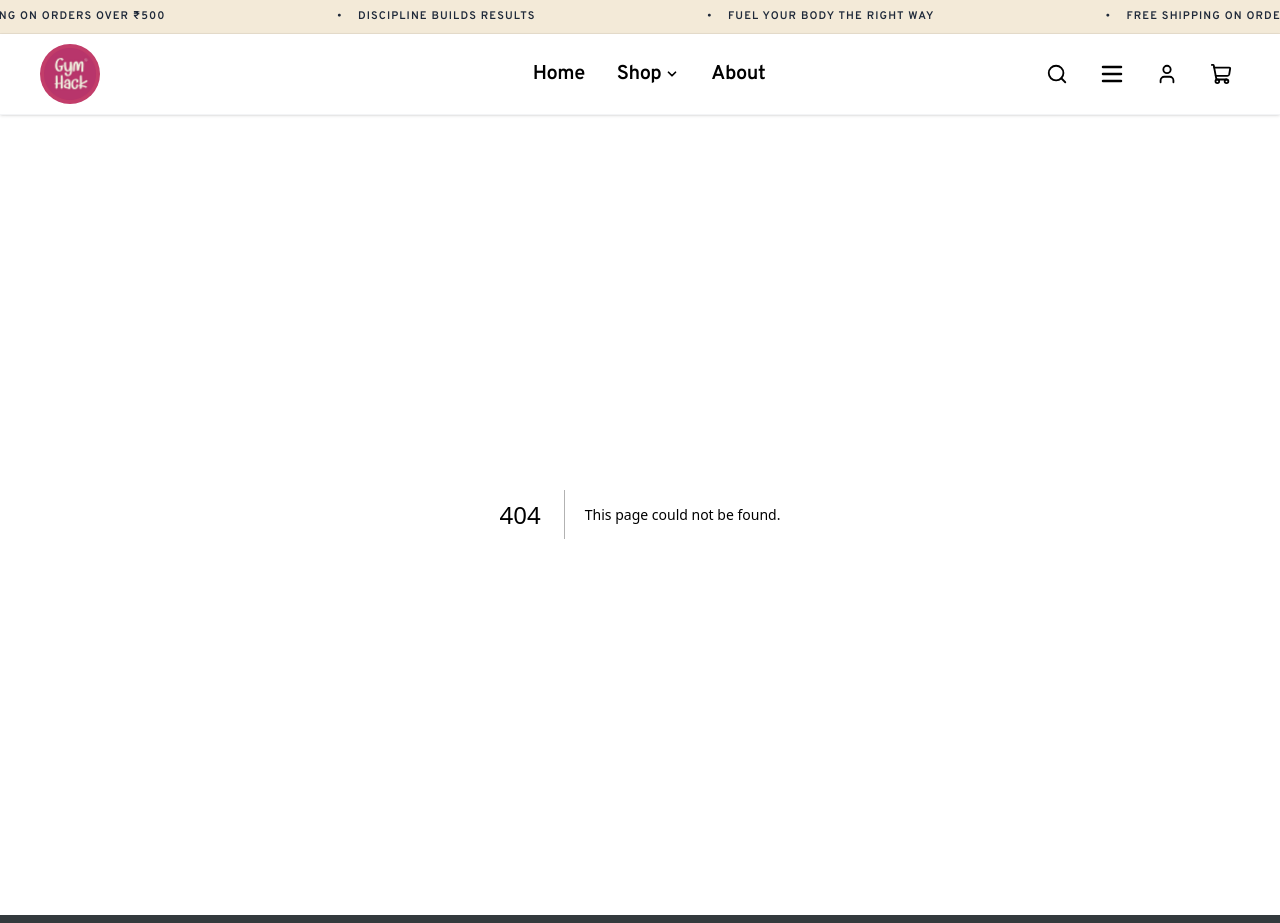
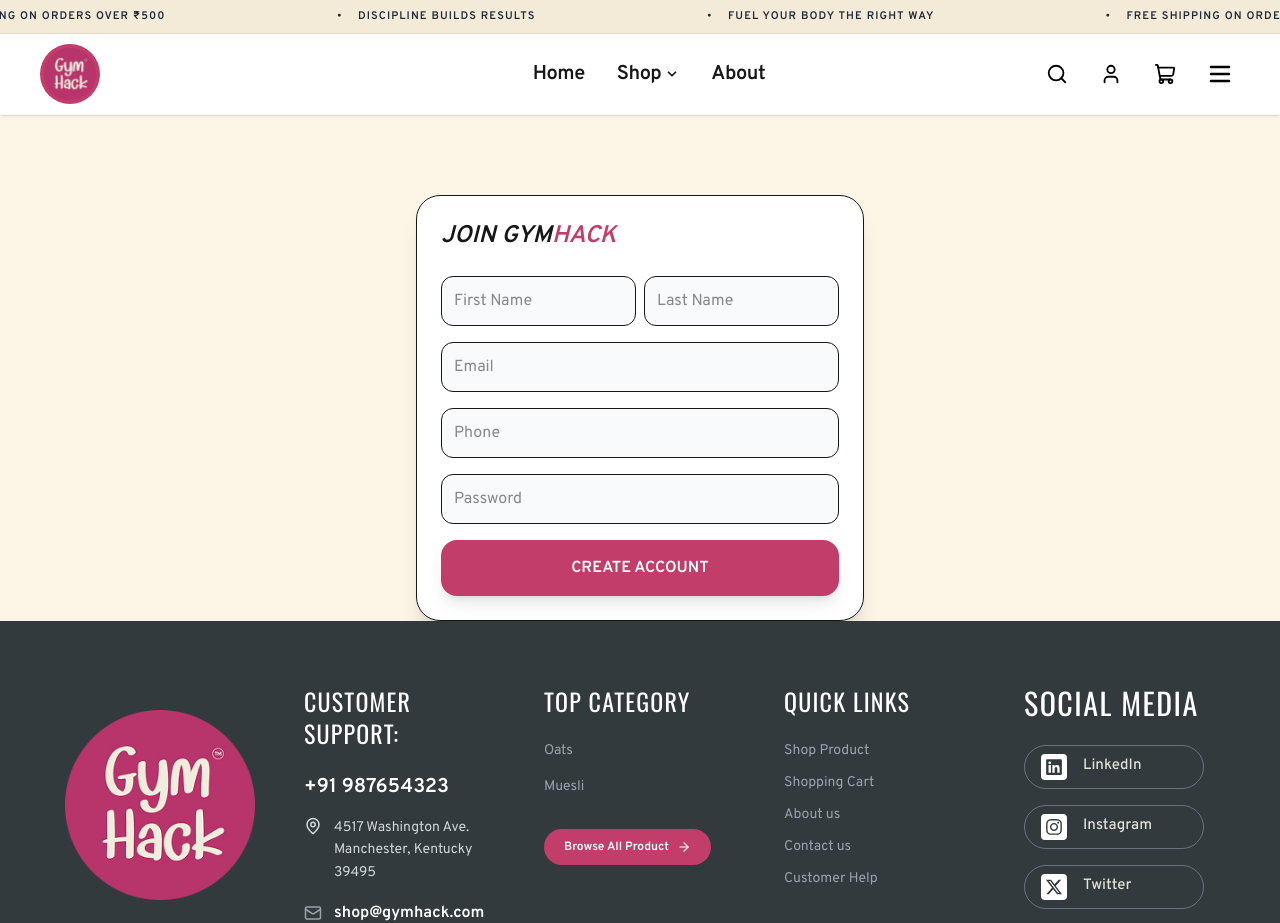
Before and after one commit to LakshmananLax02/GymHack-frontend, a Next.js app: page /signup in a window 1280 px wide. Before the commit this address had no page. Shown: the top 923 px of the page. Built offline with nearby package versions, Linux system fonts and the light colour scheme.

Commit message:
first commit

```diff
--- a/app/Components/Footer.js
+++ b/app/Components/Footer.js
@@ -53,7 +53,7 @@
             <li><Link href="/category/oats" className="hover:text-white transition-colors">Oats</Link></li>
             <li><Link href="/category/muesli" className="hover:text-white transition-colors">Muesli</Link></li>
           </ul>
-          <Link href="/products" className="mt-8 inline-flex items-center gap-2 bg-[#c23d6a] px-5 py-2.5 rounded-lg text-xs font-bold hover:brightness-110 transition-all hover:bg-[#f0ece2] hover:text-black transition-all hover:scale-105">
+          <Link href="/products" className="mt-8 inline-flex items-center gap-2 bg-[#c23d6a] px-5 py-2.5 rounded-full text-xs font-bold hover:brightness-110 transition-all hover:bg-[#f0ece2] hover:text-black transition-all hover:scale-105">
             Browse All Product <ArrowRight size={14} />
           </Link>
         </div>
@@ -82,8 +82,9 @@
         </div>
       </div>
 
-<div className="bg-[#1e2325] py-6 border-t border-gray-700/50 pb-20 md:pb-6">        <p className="text-center text-gray-500 text-[12px] tracking-wide font-secondary px-4">
-          Copyrights gymhack © 2026. Designed and developed by wexoraa infotech
+<div className="bg-[#1e2325] py-6 border-t border-gray-700/50 pb-20 md:pb-6">
+ <p className="text-center text-gray-200 text-[12px] tracking-wide font-secondary px-4">
+          Copyrights gymhack © 2026. Designed and developed by <Link className='text-[#c23d6a]' href="https://wexoraa.com/">Wexoraa infotech</Link>
         </p>
       </div>
     </footer>
--- a/app/Components/Navbar.js
+++ b/app/Components/Navbar.js
@@ -213,14 +213,34 @@
               <Search size={22} />
             </button>
 
-            <div ref={moreRef} className="hidden md:block relative">
+
+            <Link href="/profile" className="hidden md:flex p-2 text-black hover:bg-gray-100 rounded-full transition-colors">
+              <User size={22} />
+            </Link>
+
+            {/* Cart icon */}
+            <button
+              onClick={() => setIsCartOpen(true)}
+              className="hidden md:block relative p-2 text-black hover:bg-gray-100 rounded-full transition-colors"
+            >
+              <div className="relative">
+                <ShoppingCart size={22} />
+                {mounted && totalItems > 0 && (
+                  <span className="absolute bg-[#c23d6a] text-white text-[9px] w-4 h-4 rounded-full flex items-center justify-center font-bold leading-none border-2 border-white" style={{ top: '-7px', right: '-7px' }}>
+                    {totalItems}
+                  </span>
+                )}
+              </div>
+            </button>
+
+             <div ref={moreRef} className="hidden md:block relative">
               <button onClick={() => setIsMoreOpen((v) => !v)} className="p-2 text-black hover:bg-gray-100 rounded-full transition-colors">
                 <AlignJustify size={24} strokeWidth={2.5} />
               </button>
               {isMoreOpen && (
                 <div className="absolute top-full right-0 mt-3 z-50" style={{ width: '420px' }}>
                   <div className="bg-white shadow-2xl rounded-2xl border border-gray-100 overflow-hidden">
-                    <Link href="/login" className="flex items-center gap-3 px-5 py-4 hover:bg-gray-50 transition-colors border-b border-gray-100" onClick={() => setIsMoreOpen(false)}>
+                    <Link href="/signup" className="flex items-center gap-3 px-5 py-4 hover:bg-gray-50 transition-colors border-b border-gray-100" onClick={() => setIsMoreOpen(false)}>
                       <LogIn size={18} className="text-gray-700 shrink-0" />
                       <span className="text-sm font-semibold text-gray-900">Login or signup</span>
                     </Link>
@@ -244,24 +264,6 @@
               )}
             </div>
 
-            <Link href="/profile" className="hidden md:flex p-2 text-black hover:bg-gray-100 rounded-full transition-colors">
-              <User size={22} />
-            </Link>
-
-            {/* Cart icon */}
-            <button
-              onClick={() => setIsCartOpen(true)}
-              className="hidden md:block relative p-2 text-black hover:bg-gray-100 rounded-full transition-colors"
-            >
-              <div className="relative">
-                <ShoppingCart size={22} />
-                {mounted && totalItems > 0 && (
-                  <span className="absolute bg-[#c23d6a] text-white text-[9px] w-4 h-4 rounded-full flex items-center justify-center font-bold leading-none border-2 border-white" style={{ top: '-7px', right: '-7px' }}>
-                    {totalItems}
-                  </span>
-                )}
-              </div>
-            </button>
 
           </div>
         </div>
@@ -622,7 +624,7 @@
                 <Link href="/about" className="block text-lg font-bold" onClick={() => setIsSidebarOpen(false)}>About Us</Link>
               </div>
               <div className="p-6 space-y-1">
-                <Link href="/login" className="flex items-center gap-4 py-3" onClick={() => setIsSidebarOpen(false)}>
+                <Link href="/signup" className="flex items-center gap-4 py-3" onClick={() => setIsSidebarOpen(false)}>
                   <LogIn size={20} className="text-gray-700 shrink-0" />
                   <span className="text-base font-semibold text-gray-900">Login or signup</span>
                 </Link>
--- /dev/null
+++ b/app/context/AuthContext.js
@@ -0,0 +1,32 @@
+'use client';
+import { createContext, useContext, useState, useEffect } from 'react';
+
+const AuthContext = createContext();
+
+export function AuthProvider({ children }) {
+  const [user, setUser] = useState(null);
+  const [loading, setLoading] = useState(true);
+
+  useEffect(() => {
+    const token = localStorage.getItem('token');
+    const savedUser = localStorage.getItem('user');
+    if (token && savedUser) {
+      setUser(JSON.parse(savedUser));
+    }
+    setLoading(false);
+  }, []);
+
+  const logout = () => {
+    localStorage.removeItem('token');
+    localStorage.removeItem('user');
+    setUser(null);
+  };
+
+  return (
+    <AuthContext.Provider value={{ user, setUser, logout, loading }}>
+      {children}
+    </AuthContext.Provider>
+  );
+}
+
+export const useAuth = () => useContext(AuthContext);
--- a/app/layout.tsx
+++ b/app/layout.tsx
@@ -2,15 +2,16 @@
 import { Oswald, Overpass } from 'next/font/google';
 import "./globals.css";
 import Navbar from './Components/Navbar';
-import Footer from './Components/Footer'
+import Footer from './Components/Footer';
+import { AuthProvider } from './context/AuthContext'; // 1. Import your AuthProvider
+import Script from 'next/script'; // 2. Import Script for Razorpay
 
 const oswald = Oswald({
   subsets: ['latin'],
   variable: '--font-oswald',
-  weight: ['400', '700'], // Add weights you need
+  weight: ['400', '700'],
 });
 
-// Secondary text font
 const overpass = Overpass({
   subsets: ['latin'],
   variable: '--font-overpass',
@@ -21,7 +22,7 @@
   title: "Gym Hack | Fuel Your Body",
   description: "High-quality nutrition for your workouts",
 };
-<script src="https://checkout.razorpay.com/v1/checkout.js"></script>
+
 export default function RootLayout({
   children,
 }: Readonly<{
@@ -30,14 +31,24 @@
   return (
     <html
       lang="en"
-      // 2. These variables now exist and can be used here
       className={`${oswald.variable} ${overpass.variable} h-full antialiased`}
     >
+      <head>
+        {/* Standard Way to add Razorpay in Next.js */}
+        <Script
+          src="https://checkout.razorpay.com/v1/checkout.js"
+          strategy="beforeInteractive"
+        />
+      </head>
       <body className="min-h-full flex flex-col">
-        <Navbar />
-        {children}
-        <Footer/>
-
+        {/* 3. Wrap everything in AuthProvider so Signup/Login/Cart can work */}
+        <AuthProvider>
+          <Navbar />
+          <main className="flex-grow">
+            {children}
+          </main>
+          <Footer />
+        </AuthProvider>
       </body>
     </html>
   );
--- /dev/null
+++ b/app/login/page.js
@@ -0,0 +1,86 @@
+'use client';
+import { useState } from 'react';
+import { useRouter } from 'next/navigation';
+import { useAuth } from '../context/AuthContext';
+import Link from 'next/link';
+
+export default function LoginPage() {
+  const [email, setEmail] = useState('');
+  const [password, setPassword] = useState('');
+  const [error, setError] = useState('');
+  const [loading, setLoading] = useState(false);
+
+  const router = useRouter();
+  const { setUser } = useAuth();
+
+  const handleLogin = async (e) => {
+    e.preventDefault();
+    setLoading(true);
+    setError('');
+
+    try {
+      const res = await fetch('http://localhost:5000/api/auth/login', {
+        method: 'POST',
+        headers: { 'Content-Type': 'application/json' },
+        body: JSON.stringify({ email, password }),
+      });
+
+      const data = await res.json();
+
+      if (res.ok) {
+        // 1. Save Token and User Data
+        localStorage.setItem('token', data.token);
+        localStorage.setItem('user', JSON.stringify(data.user));
+
+        // 2. Update Global State
+        setUser(data.user);
+
+        // 3. Redirect to Shop or Checkout
+        router.push('/');
+      } else {
+        setError(data.message || 'Login failed');
+      }
+    } catch (err) {
+      setError('Connection to server failed');
+    } finally {
+      setLoading(false);
+    }
+  };
+
+  return (
+    <div className="max-w-md mx-auto mt-20 p-8 bg-white rounded-3xl shadow-2xl border border-gray-100">
+      <h2 className="text-3xl font-black italic mb-2">WELCOME <span className="text-[#c23d6a]">BACK</span></h2>
+      <p className="text-gray-400 text-sm mb-8 font-medium">Log in to sync your individual cart.</p>
+
+      <form onSubmit={handleLogin} className="space-y-5">
+        <input
+          type="email"
+          placeholder="Email Address"
+          className="w-full p-4 bg-gray-50 border border-gray-100 rounded-2xl outline-none focus:border-[#c23d6a] transition-all"
+          onChange={(e) => setEmail(e.target.value)}
+          required
+        />
+        <input
+          type="password"
+          placeholder="Password"
+          className="w-full p-4 bg-gray-50 border border-gray-100 rounded-2xl outline-none focus:border-[#c23d6a] transition-all"
+          onChange={(e) => setPassword(e.target.value)}
+          required
+        />
+
+        {error && <p className="text-red-500 text-xs font-bold bg-red-50 p-3 rounded-xl italic">! {error}</p>}
+
+        <button
+          disabled={loading}
+          className="w-full py-4 bg-[#c23d6a] text-white rounded-2xl font-black shadow-lg hover:shadow-pink-200 active:scale-95 transition-all"
+        >
+          {loading ? 'AUTHENTICATING...' : 'LOGIN NOW'}
+        </button>
+      </form>
+
+      <p className="text-center mt-6 text-sm text-gray-500">
+        New to Gym Hack? <Link href="/signup" className="text-[#c23d6a] font-bold underline">Create Account</Link>
+      </p>
+    </div>
+  );
+}
--- /dev/null
+++ b/app/signup/page.js
@@ -0,0 +1,72 @@
+'use client';
+import { useState } from 'react';
+import { useRouter } from 'next/navigation';
+import { useAuth } from '../context/AuthContext';
+
+export default function SignupPage() {
+  const [formData, setFormData] = useState({
+    firstName: '', lastName: '', email: '', phone: '', password: ''
+  });
+  const [error, setError] = useState('');
+  const [success, setSuccess] = useState(false); // New Success State
+  const router = useRouter();
+  const { setUser } = useAuth();
+
+  const handleSubmit = async (e) => {
+    e.preventDefault();
+    setError('');
+
+    try {
+      const res = await fetch('http://localhost:5000/api/auth/register', {
+        method: 'POST',
+        headers: { 'Content-Type': 'application/json' },
+        body: JSON.stringify(formData),
+      });
+      const data = await res.json();
+
+      if (res.ok) {
+        setSuccess(true);
+        // Give the UI a moment to show success before navigating
+        setTimeout(() => {
+          router.push('/login');
+        }, 1500);
+      } else {
+        setError(data.message || "Registration failed");
+      }
+    } catch (err) {
+      setError("Server connection failed. Is your backend running?");
+    }
+  };
+
+  return (
+    <div className="max-w-md mx-auto mt-20 p-6 bg-white rounded-3xl shadow-xl border">
+      <h2 className="text-2xl font-black italic mb-6">JOIN GYM<span className="text-[#c23d6a]">HACK</span></h2>
+
+      {success ? (
+        <div className="text-center py-10 space-y-4">
+          <div className="w-16 h-16 bg-green-100 text-green-600 rounded-full flex items-center justify-center mx-auto animate-bounce">
+            ✓
+          </div>
+          <h3 className="font-bold text-lg">Account Created!</h3>
+          <p className="text-sm text-gray-500 italic uppercase tracking-widest">Redirecting to login...</p>
+        </div>
+      ) : (
+        <form onSubmit={handleSubmit} className="space-y-4">
+          <div className="flex gap-2">
+            <input className="w-full p-3 border rounded-xl bg-gray-50 focus:border-[#c23d6a] outline-none transition-all" placeholder="First Name" onChange={e => setFormData({...formData, firstName: e.target.value})} required />
+            <input className="w-full p-3 border rounded-xl bg-gray-50 focus:border-[#c23d6a] outline-none transition-all" placeholder="Last Name" onChange={e => setFormData({...formData, lastName: e.target.value})} required />
+          </div>
+          <input className="w-full p-3 border rounded-xl bg-gray-50 focus:border-[#c23d6a] outline-none transition-all" type="email" placeholder="Email" onChange={e => setFormData({...formData, email: e.target.value})} required />
+          <input className="w-full p-3 border rounded-xl bg-gray-50 focus:border-[#c23d6a] outline-none transition-all" placeholder="Phone" onChange={e => setFormData({...formData, phone: e.target.value})} required />
+          <input className="w-full p-3 border rounded-xl bg-gray-50 focus:border-[#c23d6a] outline-none transition-all" type="password" placeholder="Password" onChange={e => setFormData({...formData, password: e.target.value})} required />
+
+          {error && <p className="text-red-500 text-xs font-bold bg-red-50 p-2 rounded-lg italic">! {error}</p>}
+
+          <button className="w-full py-4 bg-[#c23d6a] text-white rounded-2xl font-black shadow-lg hover:opacity-90 active:scale-95 transition-all">
+            CREATE ACCOUNT
+          </button>
+        </form>
+      )}
+    </div>
+  );
+}
```
Also changed, not shown: app/Components/Carousel.js (+7 -37 lines).
